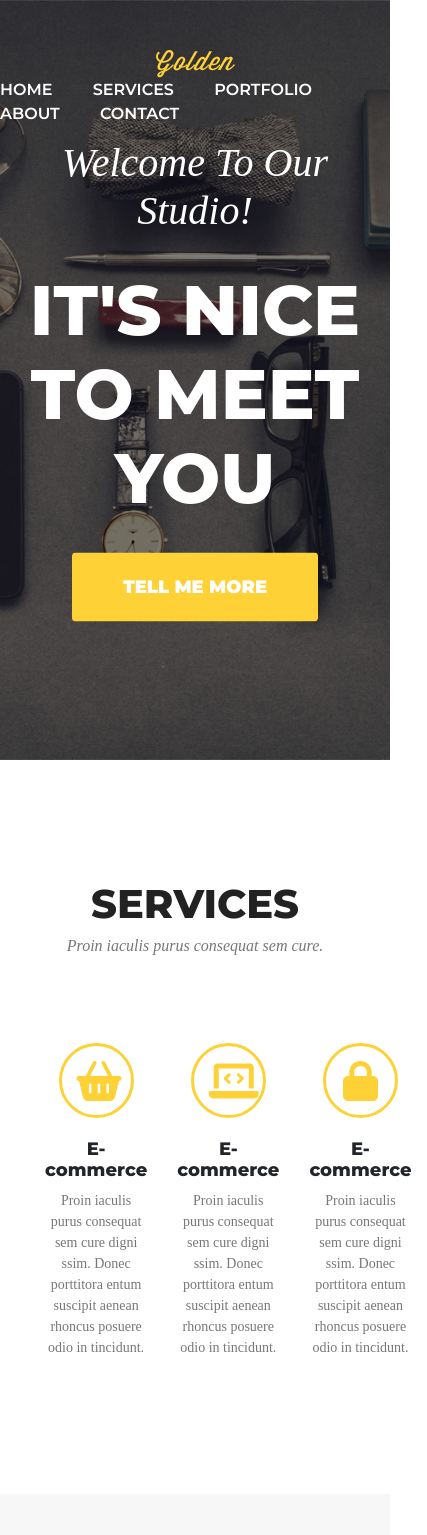
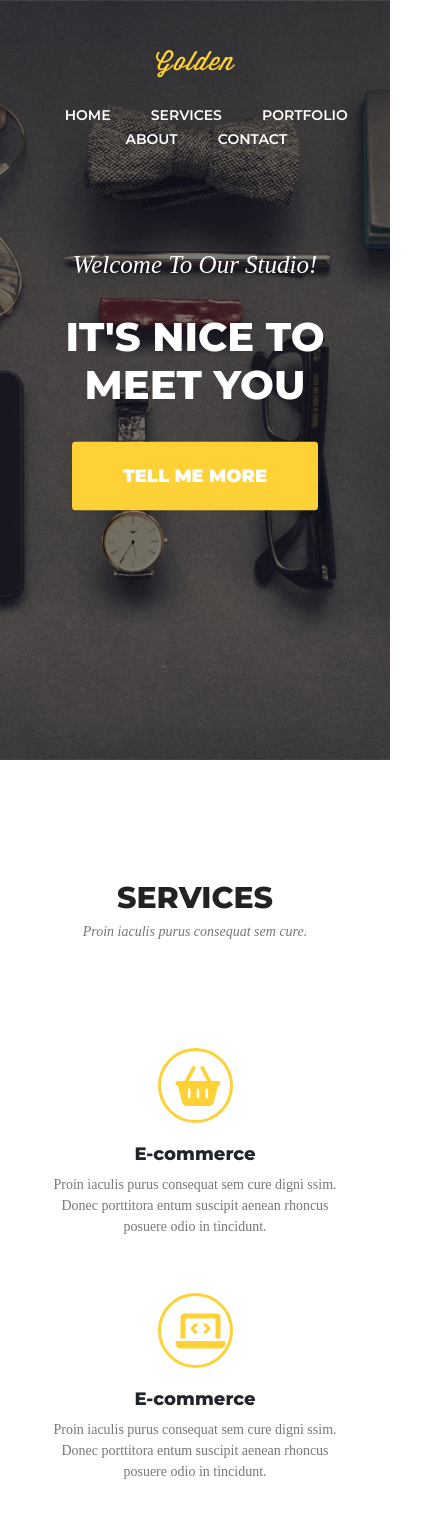
Before and after one commit to kacpersky87/Zadanie-golden, a website: page index.html in a window 390 px wide. Shown: the top 1535 px of the page, 427 px wide, since content can reach past the window. Drawn offline with nearby package versions, Linux system fonts and the light colour scheme; files whose address does not match are found by name.

Commit message:
Add mobile styles

```diff
--- a/css/style.css
+++ b/css/style.css
@@ -177,3 +177,46 @@ position: relative;
     -ms-transform: translateY(-50%);
     transform: translateY(-50%);
 }
+/*Media*/
+@media (max-width: 767px) {
+    .navi a {
+        font-size: 14px;
+    }
+    .navi {
+        margin-left: 15%;
+        margin-top: 25px;
+        text-align: center;
+    }
+    .banner-inner h3 {
+        font-size: 25px;
+    }
+    .banner-inner h2 {
+        font-size: 40px;
+    }
+    .banner {
+        min-height: 90vh;
+    }
+    .box-wrapper {
+        flex-direction: column;}
+    }
+    .gallery-wrapper {
+        flex-direction: column;}
+        h2 {
+            font-size: 30px;
+        }
+        h3 {
+            font-size: 14px;
+        }
+        .gallery-box {
+            margin: 20px;
+        }
+        .box {
+            padding: 20px;
+        }
+        .footer {
+            flex-direction: column;
+            margin: 0;
+        }
+        }
+    }
+}
```
